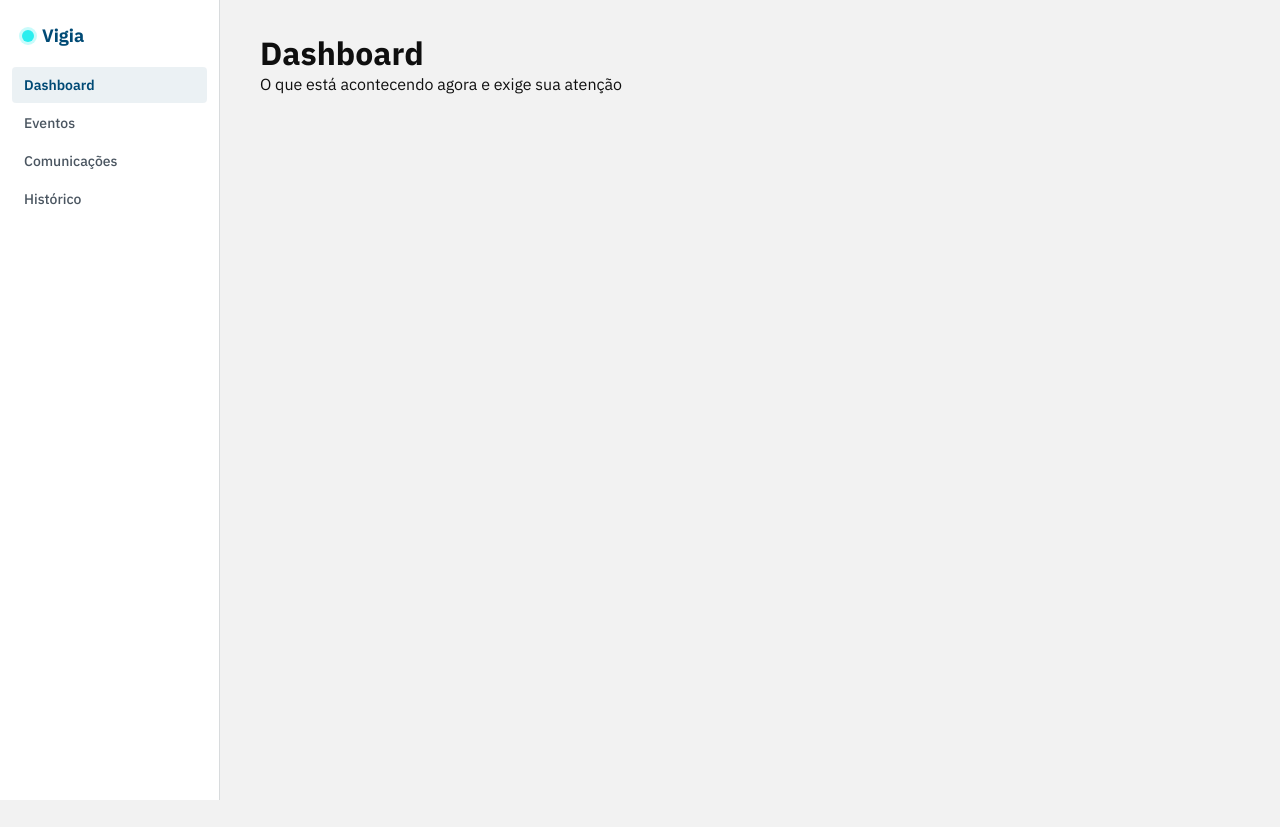
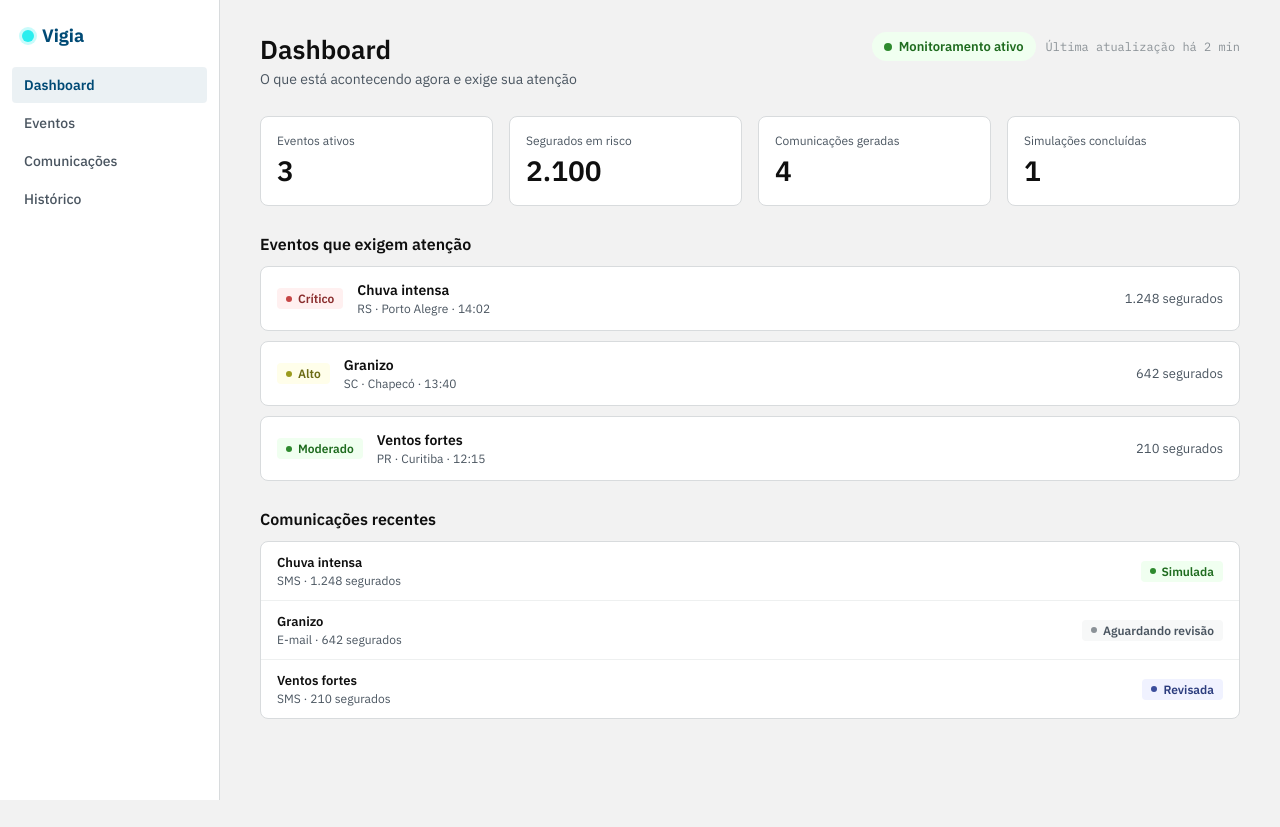
Before and after one commit to SantanaYure/vigiaApp, a React (Vite) app: page / in a window 1280 px wide. Before the commit the page ends 800 px from the top, so only its background shows below. Built offline with nearby package versions, Linux system fonts and the light colour scheme.

Commit message:
feat: implement Dashboard screen (KPIs, attention events, recent communications)

```diff
--- /dev/null
+++ b/src/features/dashboard/components/AttentionEventRow.module.css
@@ -0,0 +1,47 @@
+.row {
+  display: flex;
+  align-items: center;
+  justify-content: space-between;
+  gap: var(--space-3);
+  padding: 14px var(--space-4);
+  border: 1px solid var(--color-border);
+  border-radius: var(--radius-md);
+  background: var(--color-surface);
+  text-decoration: none;
+  color: inherit;
+}
+
+.row:hover {
+  background: var(--color-surface-muted);
+}
+
+.info {
+  display: flex;
+  align-items: center;
+  gap: 14px;
+  min-width: 0;
+}
+
+.textGroup {
+  display: flex;
+  flex-direction: column;
+  gap: 2px;
+  min-width: 0;
+}
+
+.tipo {
+  font-size: 14px;
+  font-weight: 600;
+}
+
+.meta {
+  font-size: 12px;
+  color: var(--color-text-secondary);
+}
+
+.count {
+  font-size: 13px;
+  color: var(--color-text-secondary);
+  white-space: nowrap;
+  flex-shrink: 0;
+}
--- /dev/null
+++ b/src/features/dashboard/components/AttentionEventRow.tsx
@@ -0,0 +1,26 @@
+import { Link } from "react-router-dom";
+import { StatusPill } from "../../../design-system/StatusPill";
+import { severityTone } from "../../../design-system/statusTone";
+import type { WeatherEvent } from "../../../types/event";
+import styles from "./AttentionEventRow.module.css";
+
+interface AttentionEventRowProps {
+  event: WeatherEvent;
+}
+
+export function AttentionEventRow({ event }: AttentionEventRowProps) {
+  return (
+    <Link to={`/eventos/${event.id}`} className={styles.row}>
+      <span className={styles.info}>
+        <StatusPill tone={severityTone(event.severidade)} label={event.severidade} />
+        <span className={styles.textGroup}>
+          <span className={styles.tipo}>{event.tipo}</span>
+          <span className={styles.meta}>
+            {event.regiao} · {event.detectadoEm}
+          </span>
+        </span>
+      </span>
+      <span className={styles.count}>{event.segurados.toLocaleString("pt-BR")} segurados</span>
+    </Link>
+  );
+}
--- /dev/null
+++ b/src/features/dashboard/components/RecentCommunicationRow.module.css
@@ -0,0 +1,28 @@
+.row {
+  display: flex;
+  align-items: center;
+  justify-content: space-between;
+  gap: var(--space-3);
+  padding: var(--space-3) var(--space-4);
+  border-bottom: 1px solid var(--color-border-subtle);
+}
+
+.row:last-child {
+  border-bottom: none;
+}
+
+.textGroup {
+  display: flex;
+  flex-direction: column;
+  gap: 2px;
+}
+
+.tipo {
+  font-size: 13px;
+  font-weight: 600;
+}
+
+.meta {
+  font-size: 12px;
+  color: var(--color-text-secondary);
+}
--- /dev/null
+++ b/src/features/dashboard/components/RecentCommunicationRow.tsx
@@ -0,0 +1,22 @@
+import { StatusPill } from "../../../design-system/StatusPill";
+import { communicationStatusTone } from "../../../design-system/statusTone";
+import type { CommunicationWithEvent } from "../../../types/communication";
+import styles from "./RecentCommunicationRow.module.css";
+
+interface RecentCommunicationRowProps {
+  communication: CommunicationWithEvent;
+}
+
+export function RecentCommunicationRow({ communication }: RecentCommunicationRowProps) {
+  return (
+    <li className={styles.row}>
+      <span className={styles.textGroup}>
+        <span className={styles.tipo}>{communication.eventoTipo}</span>
+        <span className={styles.meta}>
+          {communication.canal} · {communication.segurados.toLocaleString("pt-BR")} segurados
+        </span>
+      </span>
+      <StatusPill tone={communicationStatusTone(communication.status)} label={communication.status} />
+    </li>
+  );
+}
--- /dev/null
+++ b/src/features/dashboard/useDashboardData.ts
@@ -0,0 +1,31 @@
+import { useAsyncData } from "../../hooks/useAsyncData";
+import { getActiveEvents } from "../../services/eventsService";
+import { getAllCommunications } from "../../services/communicationsService";
+import type { CommunicationWithEvent } from "../../types/communication";
+import type { WeatherEvent } from "../../types/event";
+
+export interface DashboardData {
+  kpiEventosAtivos: number;
+  kpiSegurados: number;
+  kpiComunicacoes: number;
+  kpiSimuladas: number;
+  attentionEvents: WeatherEvent[];
+  recentCommunications: CommunicationWithEvent[];
+}
+
+async function loadDashboardData(): Promise<DashboardData> {
+  const [activeEvents, allCommunications] = await Promise.all([getActiveEvents(), getAllCommunications()]);
+
+  return {
+    kpiEventosAtivos: activeEvents.length,
+    kpiSegurados: activeEvents.reduce((total, event) => total + event.segurados, 0),
+    kpiComunicacoes: allCommunications.length,
+    kpiSimuladas: allCommunications.filter((communication) => communication.status === "Simulada").length,
+    attentionEvents: activeEvents.slice(0, 3),
+    recentCommunications: allCommunications.slice(0, 3),
+  };
+}
+
+export function useDashboardData() {
+  return useAsyncData(loadDashboardData, []);
+}
--- /dev/null
+++ b/src/pages/DashboardPage.module.css
@@ -0,0 +1,63 @@
+.page {
+  display: flex;
+  flex-direction: column;
+}
+
+.skeletonGroup {
+  display: flex;
+  flex-direction: column;
+  gap: var(--space-2);
+  margin-bottom: var(--space-7);
+}
+
+.kpiGrid {
+  display: grid;
+  grid-template-columns: repeat(4, 1fr);
+  gap: var(--space-4);
+  margin-bottom: var(--space-7);
+}
+
+.section {
+  margin-bottom: var(--space-7);
+}
+
+.sectionTitle {
+  font-size: 16px;
+  font-weight: 600;
+  margin: 0 0 var(--space-3);
+}
+
+.attentionList {
+  display: flex;
+  flex-direction: column;
+  gap: 10px;
+}
+
+.commList {
+  list-style: none;
+  margin: 0;
+  padding: 0;
+}
+
+.retryButton {
+  padding: 6px var(--space-3);
+  border-radius: var(--radius-sm);
+  border: 1.5px solid currentColor;
+  background: transparent;
+  color: inherit;
+  font-size: 12px;
+  font-weight: 600;
+  cursor: pointer;
+}
+
+@media (max-width: 1024px) {
+  .kpiGrid {
+    grid-template-columns: repeat(2, 1fr);
+  }
+}
+
+@media (max-width: 375px) {
+  .kpiGrid {
+    grid-template-columns: 1fr;
+  }
+}
--- a/src/pages/DashboardPage.tsx
+++ b/src/pages/DashboardPage.tsx
@@ -1,8 +1,85 @@
+import { PageHeader } from "../components/layout/PageHeader";
+import { AlertBanner } from "../design-system/AlertBanner";
+import { EmptyState } from "../design-system/EmptyState";
+import { Panel } from "../design-system/Panel";
+import { Skeleton } from "../design-system/Skeleton";
+import { StatCard } from "../design-system/StatCard";
+import { AttentionEventRow } from "../features/dashboard/components/AttentionEventRow";
+import { RecentCommunicationRow } from "../features/dashboard/components/RecentCommunicationRow";
+import { useDashboardData } from "../features/dashboard/useDashboardData";
+import styles from "./DashboardPage.module.css";
+
 export function DashboardPage() {
+  const { data, loading, error, reload } = useDashboardData();
+
   return (
-    <div>
-      <h1>Dashboard</h1>
-      <p>O que está acontecendo agora e exige sua atenção</p>
+    <div className={styles.page}>
+      <PageHeader title="Dashboard" subtitle="O que está acontecendo agora e exige sua atenção" />
+
+      {loading && !data ? (
+        <div className={styles.skeletonGroup}>
+          <Skeleton height={14} width={220} />
+          <Skeleton height={120} />
+          <Skeleton height={120} />
+        </div>
+      ) : null}
+
+      {error ? (
+        <AlertBanner
+          title="Falha ao atualizar dados climáticos"
+          description="A conexão com a API meteorológica foi interrompida. Os dados exibidos podem estar desatualizados. Tente novamente em alguns instantes."
+          action={
+            <button type="button" className={styles.retryButton} onClick={reload}>
+              Tentar novamente
+            </button>
+          }
+        />
+      ) : null}
+
+      {data ? (
+        <>
+          <div className={styles.kpiGrid}>
+            <StatCard label="Eventos ativos" value={data.kpiEventosAtivos} />
+            <StatCard label="Segurados em risco" value={data.kpiSegurados.toLocaleString("pt-BR")} />
+            <StatCard label="Comunicações geradas" value={data.kpiComunicacoes} />
+            <StatCard label="Simulações concluídas" value={data.kpiSimuladas} />
+          </div>
+
+          <section className={styles.section}>
+            <h2 className={styles.sectionTitle}>Eventos que exigem atenção</h2>
+            {data.attentionEvents.length === 0 ? (
+              <EmptyState
+                title="Nenhum evento em aberto"
+                description="Não há eventos climáticos exigindo atenção no momento."
+              />
+            ) : (
+              <div className={styles.attentionList}>
+                {data.attentionEvents.map((event) => (
+                  <AttentionEventRow key={event.id} event={event} />
+                ))}
+              </div>
+            )}
+          </section>
+
+          <section className={styles.section}>
+            <h2 className={styles.sectionTitle}>Comunicações recentes</h2>
+            {data.recentCommunications.length === 0 ? (
+              <EmptyState
+                title="Nenhuma comunicação gerada"
+                description="As comunicações preventivas aparecerão aqui assim que forem geradas."
+              />
+            ) : (
+              <Panel>
+                <ul className={styles.commList}>
+                  {data.recentCommunications.map((communication) => (
+                    <RecentCommunicationRow key={communication.id} communication={communication} />
+                  ))}
+                </ul>
+              </Panel>
+            )}
+          </section>
+        </>
+      ) : null}
     </div>
   );
 }
```
Also changed, not shown: 2 other files (tests, documents, lock files or other folders).
